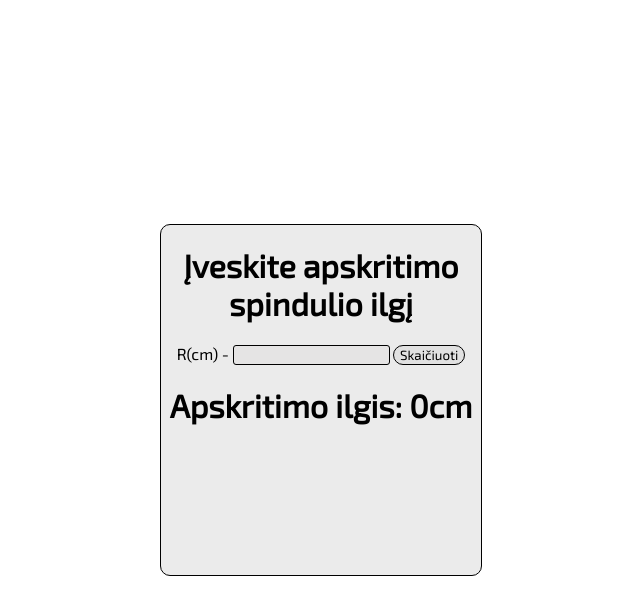
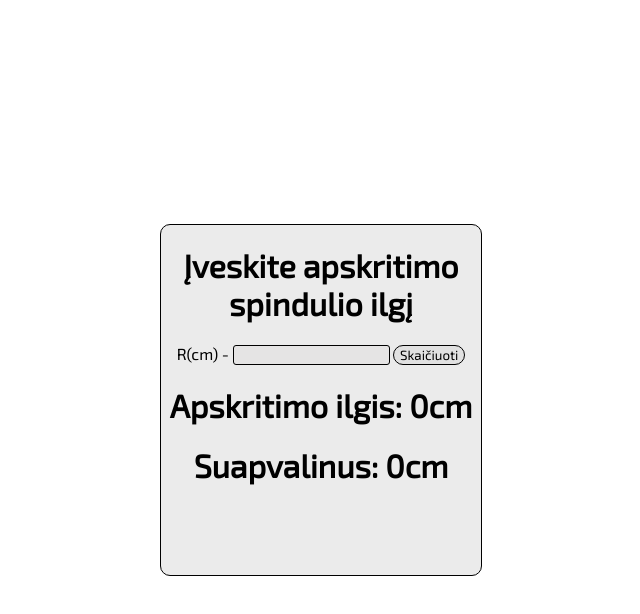
Before and after one commit to Airidas0/circle, a plain HTML site: page index.html in a window 1280 px wide. Both pictures are taken after a click on the button "Skaičiuoti". Shown: the whole page, without its empty margins (319-959 px from the left). Drawn offline with Linux system fonts and the light colour scheme.

Commit message:
Made it so it also includes the rounded expression

```diff
--- a/index.html
+++ b/index.html
@@ -19,6 +19,7 @@
             <input type="text"id="myradius" title="Spindulio ilgis">
             <button type="submit" id="mysubmit">Skaičiuoti</button>
             <h1 id="myresult">Apskritimo ilgis: </h1>
+            <h1 id ="apvalintas">Suapvalinus:</h1>
         </div>
 
     <script src="index.js"></script>
--- a/index.js
+++ b/index.js
@@ -6,4 +6,5 @@ document.getElementById("mysubmit").onclick = function(){
     radius = document.getElementById("myradius").value;
     result = 2 * PI * radius;
     document.getElementById("myresult").textContent = `Apskritimo ilgis: ${result}cm`;
+    document.getElementById("apvalintas").textContent = `Suapvalinus: ${Math.round(result)}cm`;
 }
```
